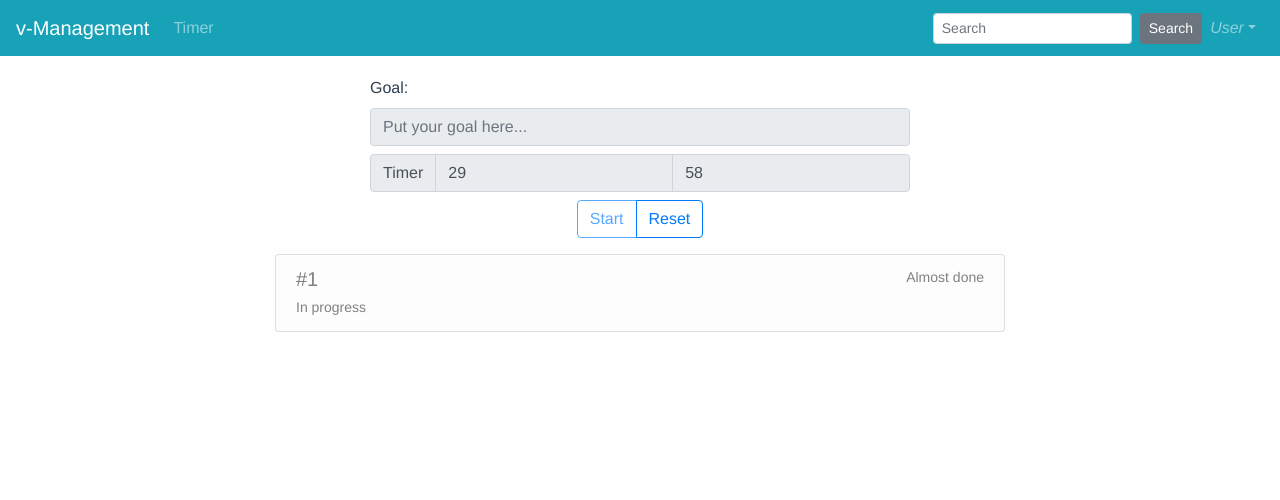
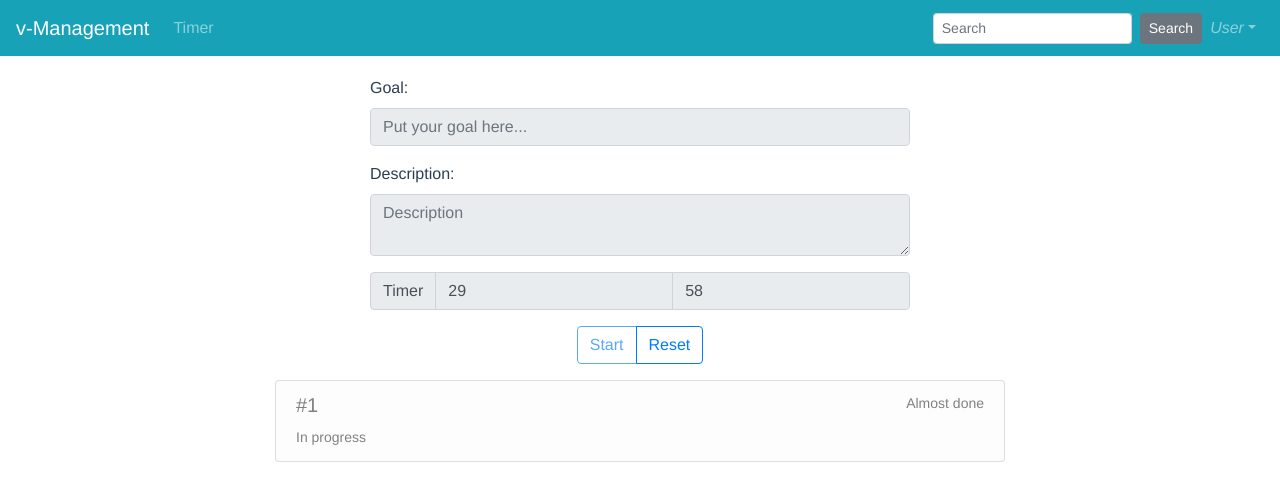
Before and after one commit to vre2h/v-management, a Vue app: page /timer in a window 1280 px wide. Both pictures are taken after a click on the button "Start". Shown: the top 500 px of the page. Built offline with nearby package versions, Linux system fonts and the light colour scheme.

Commit message:
Add timer

```diff
--- a/src/components/Timer.vue
+++ b/src/components/Timer.vue
@@ -1,6 +1,6 @@
 <template>
   <b-container>
-    <b-row sm="4" class="d-flex justify-content-center mb-2">
+    <b-row sm="4" class="d-flex justify-content-center mb-3">
       <b-col sm="6">
         <label for="input-default">Goal:</label>
         <b-form-input
@@ -11,15 +11,28 @@
         ></b-form-input>
       </b-col>
     </b-row>
+    <b-row class="d-flex justify-content-center mb-3">
+      <b-col sm="6">
+        <label for="textarea-default">Description:</label>
+        <b-form-textarea
+          v-model="timer.description"
+          :disabled="timerProcess === 'settled'"
+          id="textarea-default"
+          placeholder="Description"
+        ></b-form-textarea>
+      </b-col>
+    </b-row>
     <b-row class="d-flex justify-content-center">
       <b-col sm="6">
-        <b-input-group prepend="Timer" class="mb-2">
+        <b-input-group prepend="Timer" class="mb-3">
           <b-form-input
+            type="number"
             aria-label="Minutes"
             :disabled="timerProcess === 'settled'"
             v-model="timer.minutes"
           ></b-form-input>
           <b-form-input
+            type="number"
             aria-label="Seconds"
             :disabled="timerProcess === 'settled'"
             v-model="timer.seconds"
@@ -31,7 +44,7 @@
       <b-button-group class="btn-wrapper">
         <b-button
           variant="outline-primary"
-          :disabled="timerProcess === 'settled'"
+          :disabled="timerProcess === 'settled' || activeTime === 0"
           @click="startTimer"
         >Start</b-button>
         <b-button
@@ -83,7 +96,8 @@ export default {
         const seconds = restTime % 60;
 
         if (restTime < 0) {
-          this.resetTimer();
+          this.cleanTimer();
+          this.onFinish(this.timeoutId);
         } else if (restTime === 0) {
           beep();
           this.onFinish(this.timeoutId);
@@ -98,7 +112,8 @@ export default {
         id: this.timeoutId,
         minutes: this.timer.minutes,
         seconds: this.timer.seconds,
-        title: this.timer.title
+        title: this.timer.title,
+        description: this.timer.description
       });
     },
     resetTimer() {
@@ -109,7 +124,8 @@ export default {
       return {
         minutes: "30",
         seconds: "00",
-        title: ""
+        title: "",
+        description: ""
       };
     }
   },
--- a/src/components/TimerStat.vue
+++ b/src/components/TimerStat.vue
@@ -1,10 +1,10 @@
 <template>
-  <b-list-group-item :variant="listItemVariant">
+  <b-list-group-item :variant="listItemVariant" class="flex-column align-items-start">
     <div class="d-flex w-100 justify-content-between">
       <h5 class="mb-1">{{ title }}</h5>
       <small>{{ status }}</small>
     </div>
-
+    <p class="mb-1">{{timer.description}}</p>
     <small>{{time}}</small>
   </b-list-group-item>
 </template>
@@ -12,7 +12,10 @@
 <script>
 export default {
   props: {
-    timer: { type: Object, required: true },
+    timer: {
+      type: Object,
+      required: true
+    },
     index: { type: Number, required: true }
   },
   computed: {
@@ -20,10 +23,8 @@ export default {
       if (this.timer.status === "finished") {
         return "success";
       }
-      if (this.timer.status === "started") {
-        return "light";
-      }
-      return "warning";
+
+      return "light";
     },
     title() {
       return this.timer.title || `#${this.index + 1}`;
```
